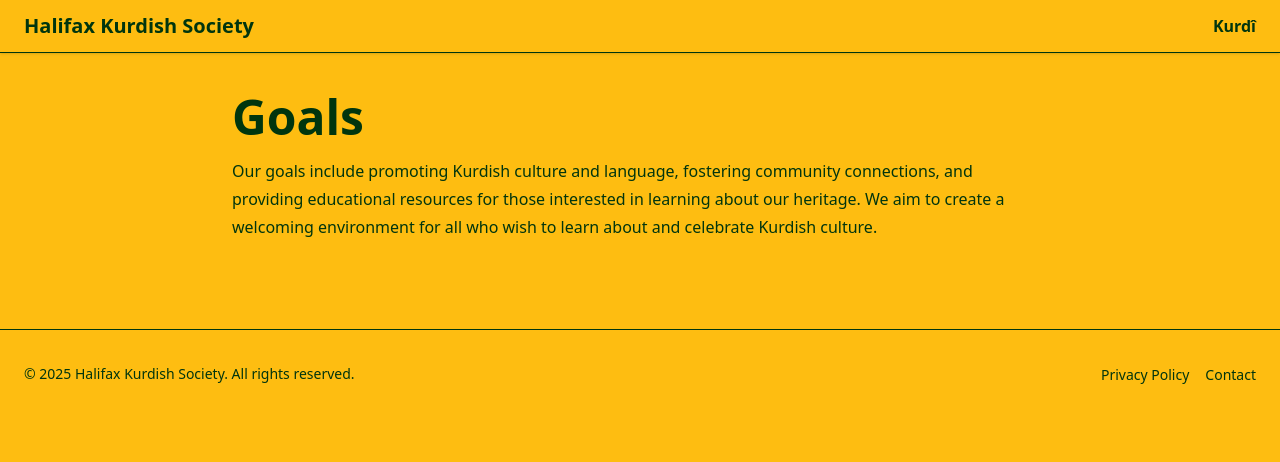
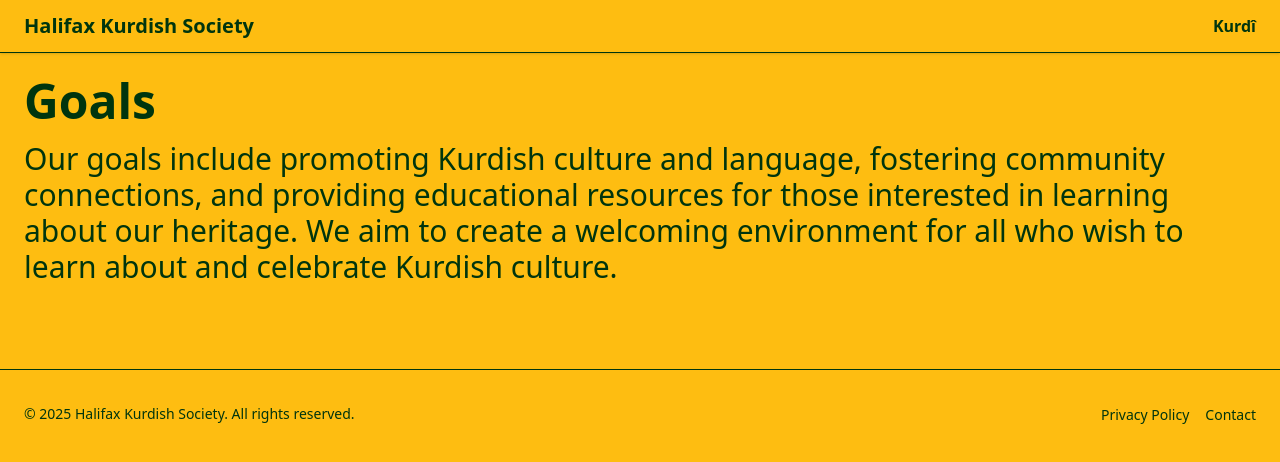
Before and after one commit to ali-alhusseini/halifax-kurdish, a React (Vite) app: page /goals in a window 1280 px wide. Shown: the top 462 px of the page. Built offline with nearby package versions, Linux system fonts and the light colour scheme.

Commit message:
Make all subpages uniform in design

```diff
--- a/src/pages/Committee.jsx
+++ b/src/pages/Committee.jsx
@@ -4,9 +4,9 @@
   const { t } = useTranslation();
 
   return (
-    <section className="p-6 md:p-10 max-w-4xl mx-auto">
-      <h1 className="text-3xl md:text-5xl font-bold mb-4">{t("cardTitles.committee")}</h1>
-      <p className="text-base leading-7">{t("cards.committee")}</p>
+    <section className="p-6 mx-auto">
+        <h1 className="text-3xl md:text-5xl font-bold mb-4">{t("cardTitles.committee")}</h1>
+        <p className="mb-3 text-2xl md:text-3xl">{t("cards.committee")}</p>
     </section>
   );
 }
--- a/src/pages/Events.jsx
+++ b/src/pages/Events.jsx
@@ -4,9 +4,9 @@
   const { t } = useTranslation();
 
   return (
-    <section className="p-6 md:p-10 max-w-4xl mx-auto">
-      <h1 className="text-3xl md:text-5xl font-bold mb-4">{t("cardTitles.events")}</h1>
-      <p className="text-base leading-7">{t("cards.events")}</p>
+    <section className="p-6 mx-auto">
+        <h1 className="text-3xl md:text-5xl font-bold mb-4">{t("cardTitles.events")}</h1>
+        <p className="mb-3 text-2xl md:text-3xl">{t("cards.events")}</p>
     </section>
   );
 }
--- a/src/pages/Goals.jsx
+++ b/src/pages/Goals.jsx
@@ -4,9 +4,9 @@
   const { t } = useTranslation();
 
   return (
-    <section className="p-6 md:p-10 max-w-4xl mx-auto">
-      <h1 className="text-3xl md:text-5xl font-bold mb-4">{t("cardTitles.goals")}</h1>
-      <p className="text-base leading-7">{t("cards.goals")}</p>
+    <section className="p-6 mx-auto">
+        <h1 className="text-3xl md:text-5xl font-bold mb-4">{t("cardTitles.goals")}</h1>
+        <p className="mb-3 text-2xl md:text-3xl">{t("cards.goals")}</p>
     </section>
   );
 }
```
